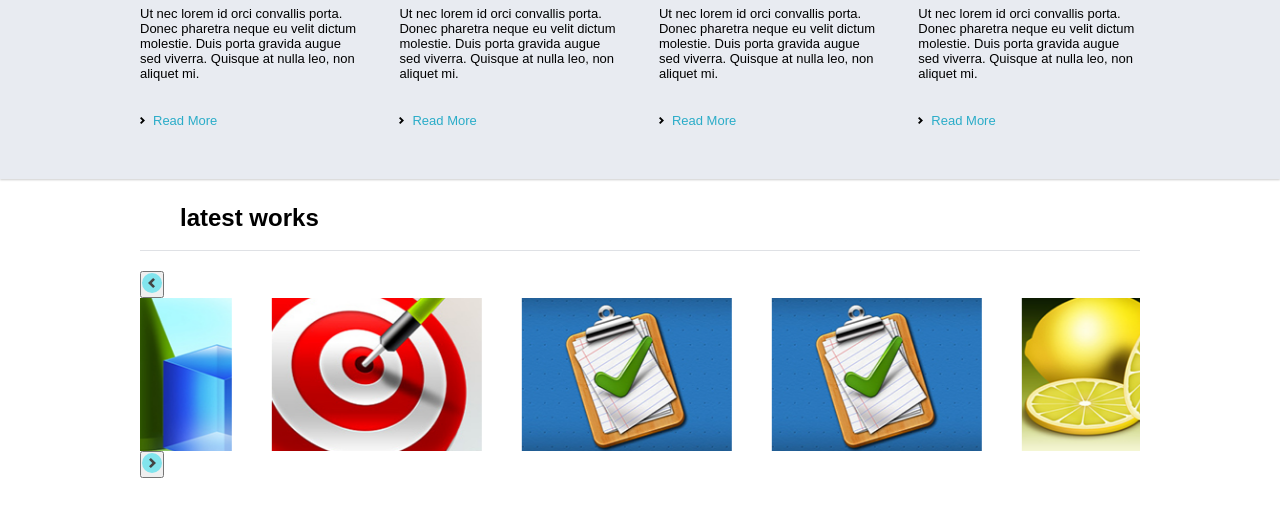
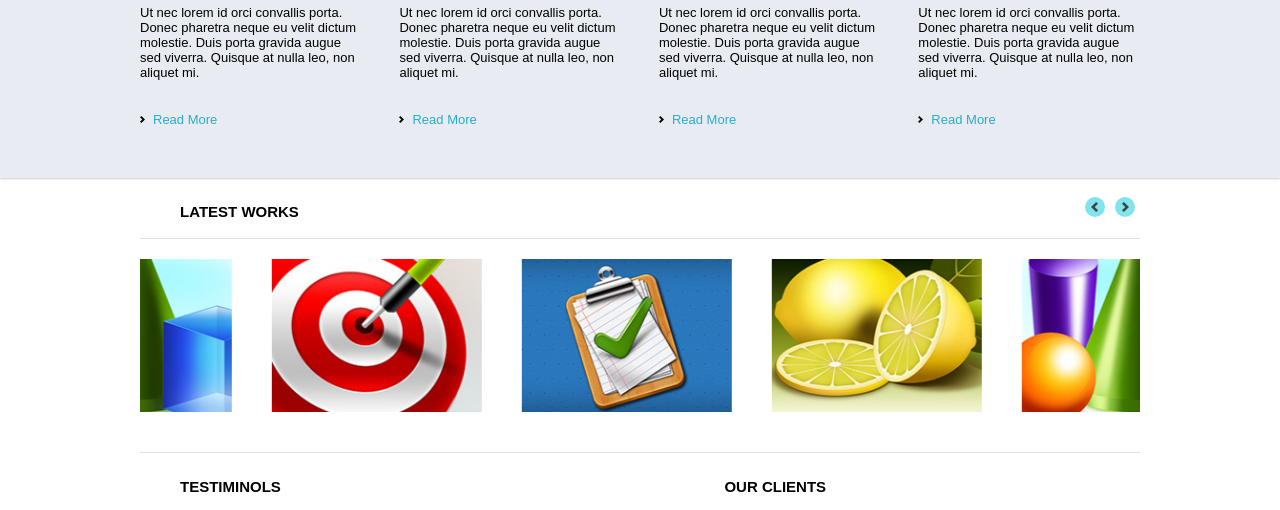
Before and after one commit to vestop/bislite, a plain HTML site: page index.html in a window 1280 px wide. Shown: the part 735-1245 px from the top of the page. Drawn offline with Linux system fonts and the light colour scheme.

Commit message:
added slider arrows

```diff
--- a/index.html
+++ b/index.html
@@ -239,6 +239,45 @@
           </div>
 
         </li>
+        <li class="work">
+
+          <img src="img/work-2.jpg" alt="Work2">
+          <div class="work-inner">
+            <a class="work-preview" href="#">
+              <img src="img/preview.svg" alt="">
+            </a>
+            <a class="work-share" href="#">
+              <img src="img/share.svg" alt="">
+            </a>
+          </div>
+
+        </li>
+        <li class="work">
+
+          <img src="img/work-3.jpg" alt="Work3">
+          <div class="work-inner">
+            <a class="work-preview" href="#">
+              <img src="img/preview.svg" alt="">
+            </a>
+            <a class="work-share" href="#">
+              <img src="img/share.svg" alt="">
+            </a>
+          </div>
+
+        </li>
+        <li class="work">
+
+          <img src="img/work-4.jpg" alt="Work4">
+          <div class="work-inner">
+            <a class="work-preview" href="#">
+              <img src="img/preview.svg" alt="">
+            </a>
+            <a class="work-share" href="#">
+              <img src="img/share.svg" alt="">
+            </a>
+
+          </div>
+        </li>
       </ul>
 
 
--- a/main.js
+++ b/main.js
@@ -57,6 +57,7 @@ $('.works-box').slick({
       breakpoint: 900,
       settings: {
         slidesToShow: 3,
+        centerMode: true,
       },
     },
     {
@@ -69,7 +70,6 @@ $('.works-box').slick({
       breakpoint: 480,
       settings: {
         slidesToShow: 1,
-        centerMode: true,
       },
     },
   ],
--- a/style.css
+++ b/style.css
@@ -188,35 +188,6 @@ body {
   background-color: #fff !important;
   opacity: 1 !important;
 }
-.
-/* .slick-dots {
-  text-align: center;
-  list-style: none;
-  margin-bottom: 10px;
-}
-.slick-dots li {
-  display: inline-block;
-}
-
-.slick-dots li button {
-  width: 14px;
-  height: 14px;
-  background-color: #555;
-  opacity: 0.5;
-  border: 0;
-  border-radius: 50%;
-  display: inline-block;
-  font-size: 0;
-  outline: 0;
-  cursor: pointer;
-}
-.slick-dots li:not(:last-child) {
-  margin-right: 12px;
-}
-.slick-active button {
-  background: #fff !important;
-  opacity: 1 !important;
-} */
 
 .title {
   font-size: 15px;
@@ -299,8 +270,22 @@ body {
   padding: 20px 0 40px;
   border-top: 1px solid #dfe1e5;
   border-bottom: 1px solid #dfe1e5;
+  position: relative;
+}
+.work-right,
+.work-left {
+  position: absolute;
+  top: -42px;
+  right: 5px;
+  cursor: pointer;
+  background: transparent;
+  border: 0;
+  outline: 0;
 }
 
+.work-left {
+  right: 35px;
+}
 .work {
   display: inline-block;
   width: calc((100% / 4) - 33.4px);
```
